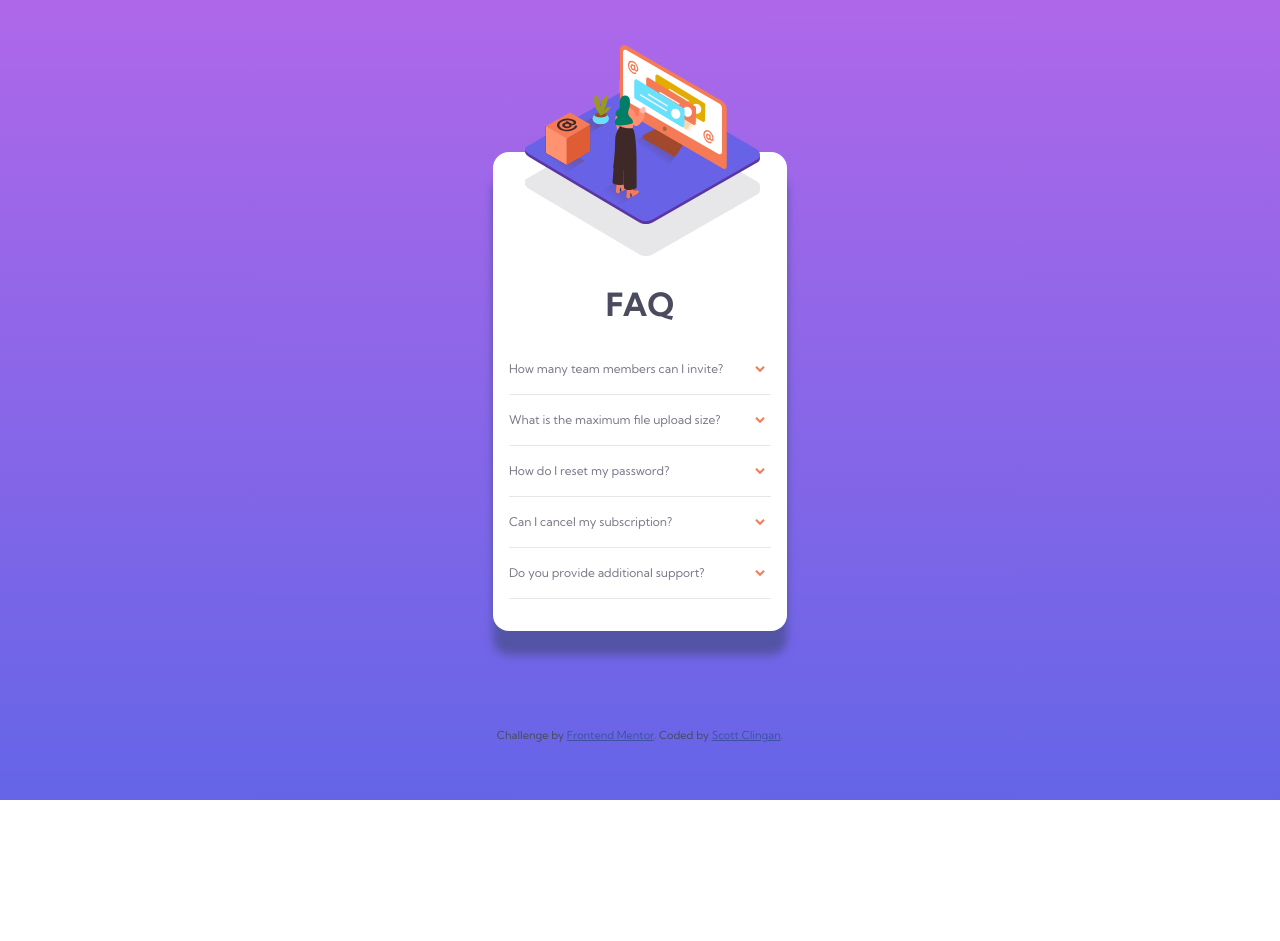
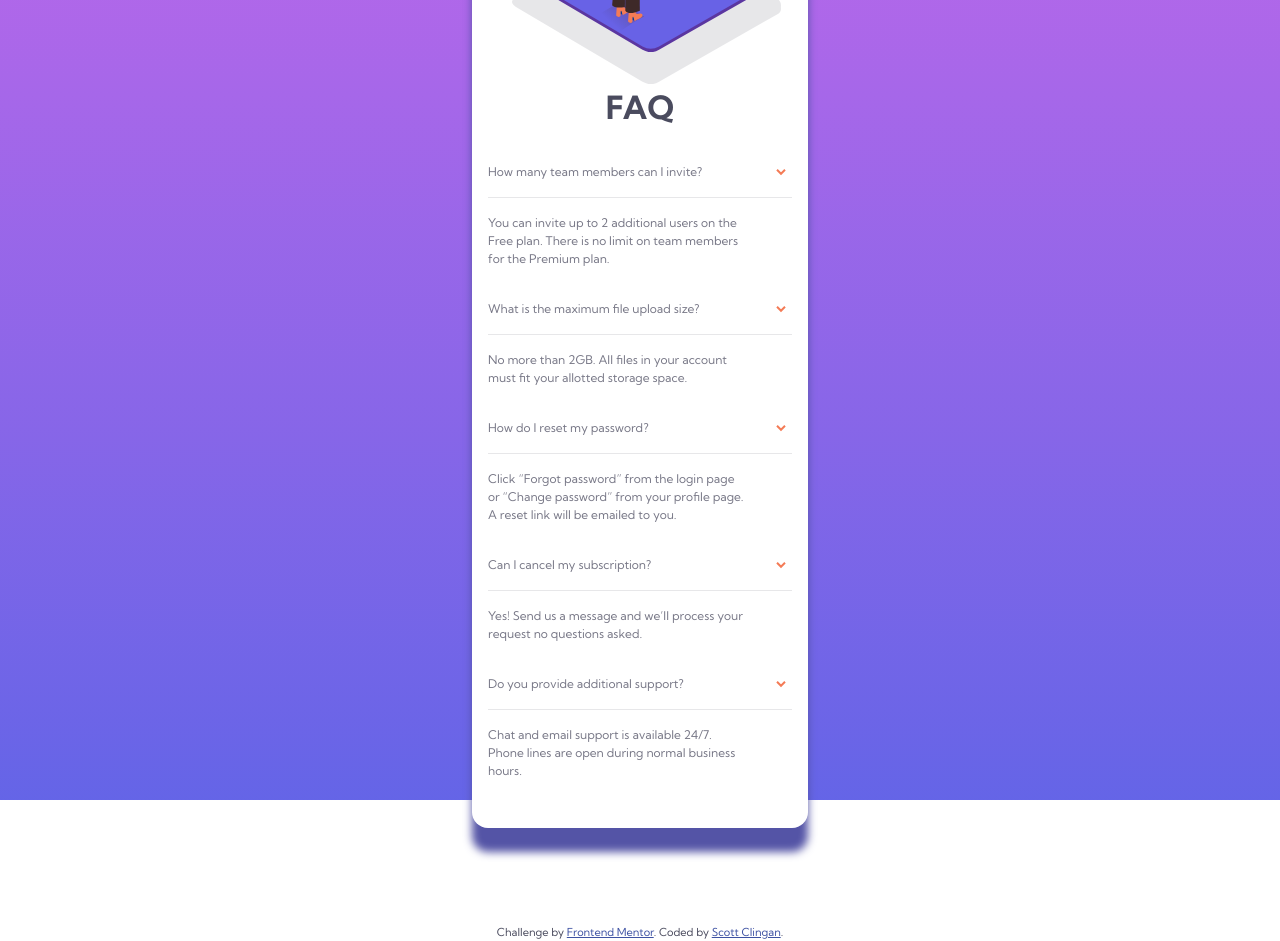
Before and after one commit to sclingan/faq-accordion, a React (Vite) app: page / in a window 1280 px wide. Before the commit the page ends 800 px from the top, so only its background shows below. Built offline with nearby package versions, Linux system fonts and the light colour scheme.

Commit message:
Writing utilities for CSS

```diff
--- a/src/App.css
+++ b/src/App.css
@@ -148,16 +148,18 @@ li {
 }
 
 .div__card_answer {
-  position: absolute;
+  /* position: absolute; */
   top: -100rem;
   padding-block: 1rem;
   text-align: left;
+  /* border-bottom: 1px solid var(--dividers-gray-blue); */
+
 }
 
 #show {
   position: relative;
   top: 0;
-  border-bottom: 1px solid var(--dividers-gray-blue);
+  border-top: 1px solid var(--dividers-gray-blue);
 }
 
 footer {
--- a/src/accordion.js
+++ b/src/accordion.js
@@ -1,5 +1,11 @@
 
 
-// let answer_2 = document.getElementById('answer_2');
+let answer_2 = document.getElementById('answer_2');
 // answer_2.classList.remove('div__card_answer');
 // answer_2.classList.add('#show');
+// let question = document.getElementById('question_2');
+// question.style.borderBottom = 'none';
+// answer_2.style.position = 'relative';
+// answer_2.style.top = '0';
+// answer_2.style.borderBottom = '1px solid black';
+// question.style.borderBottom = 'none';
```
